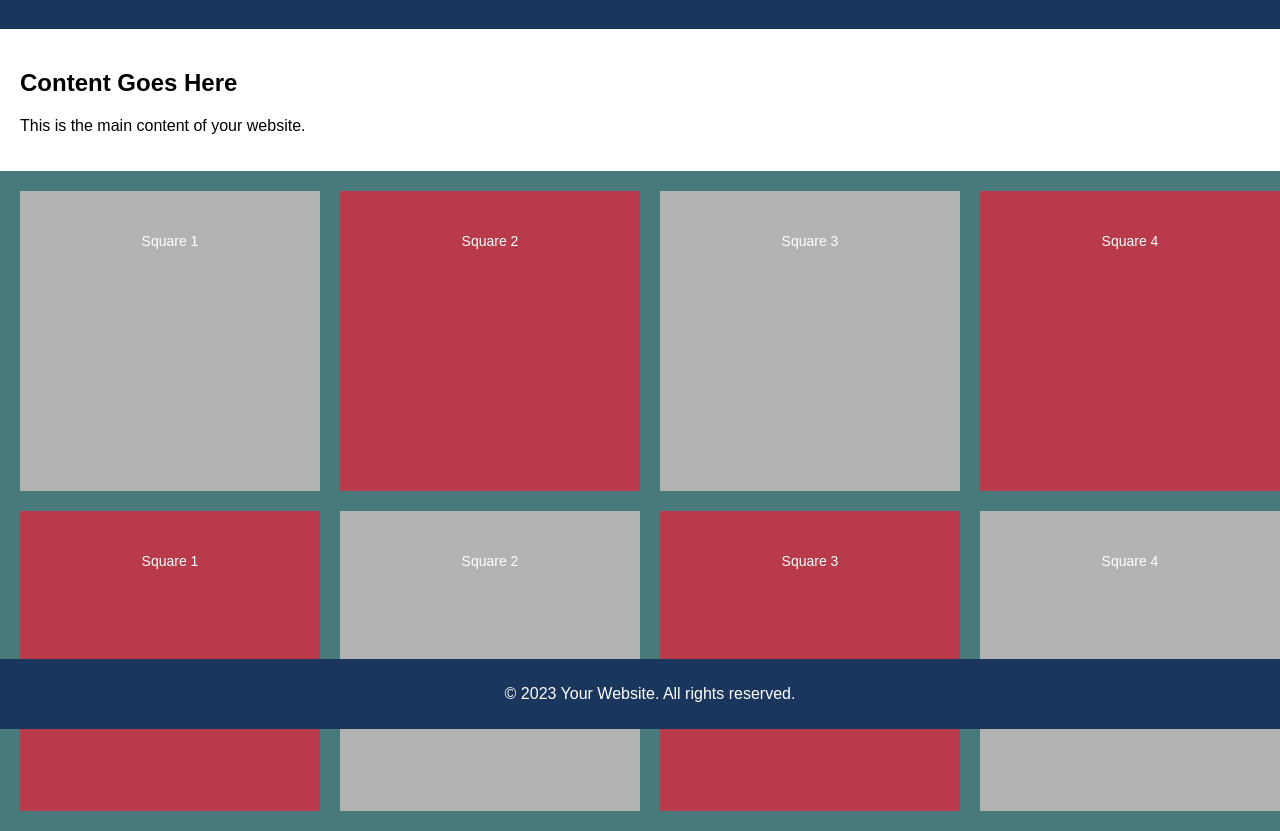
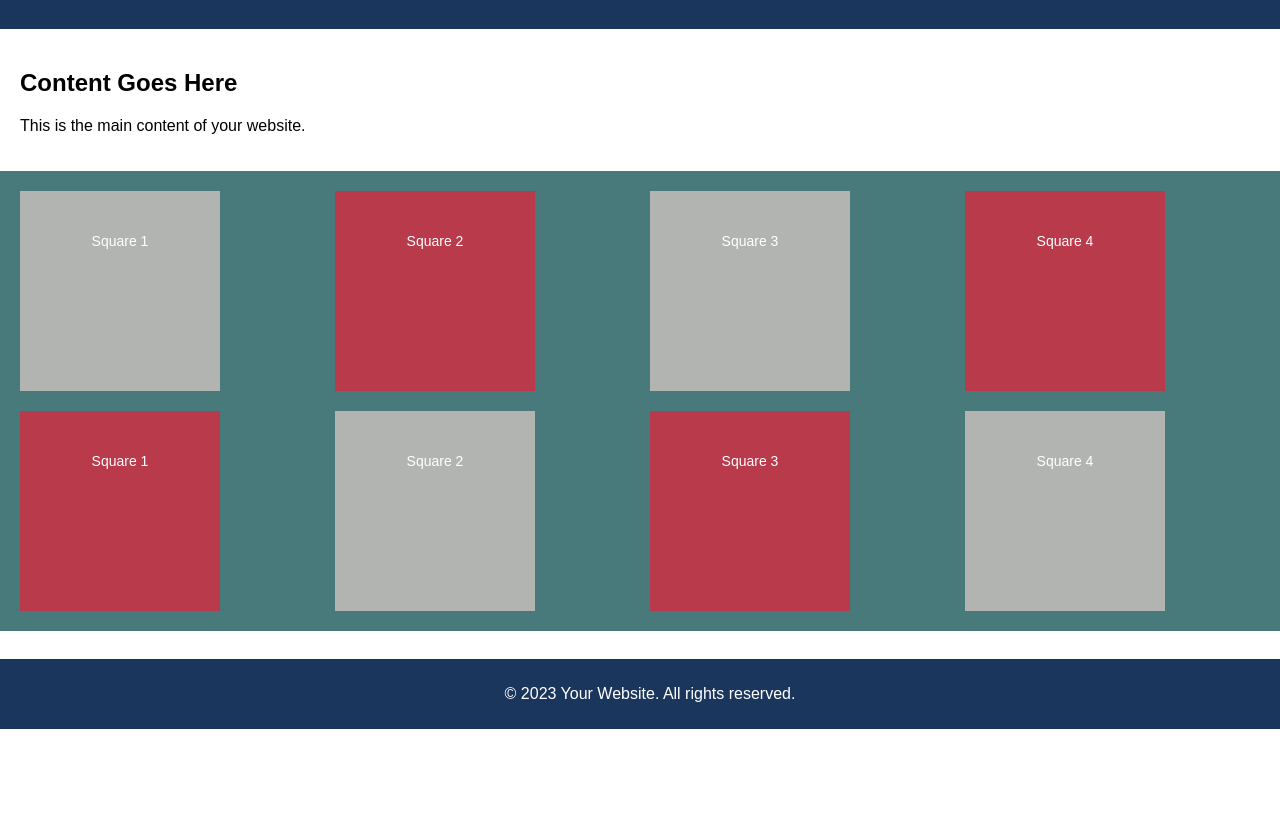
Before and after one commit to elizabethplyler/elizabethplyler, a plain HTML site: page home.html in a window 1280 px wide. Shown: the part 71-902 px from the top of the page. After the commit the page ends 800 px from the top, so only its background shows below. Drawn offline with Linux system fonts and the light colour scheme.

Commit message:
Update home.html

```diff
--- a/home.html
+++ b/home.html
@@ -35,8 +35,8 @@
             gap: 20px;
         }
         .square1 {
-            width: 300px;
-            height: 300px;
+            width: 200px;
+            height: 200px;
             background-color: #b2b4b2;
             color: #fff;
             font-size: 14px;
@@ -44,8 +44,8 @@
             line-height: 100px;
         }
         .square2 {
-            width: 300px;
-            height: 300px;
+            width: 200px;
+            height: 200px;
             background-color: #b83a4b;
             color: #fff;
             font-size: 14px;
```
